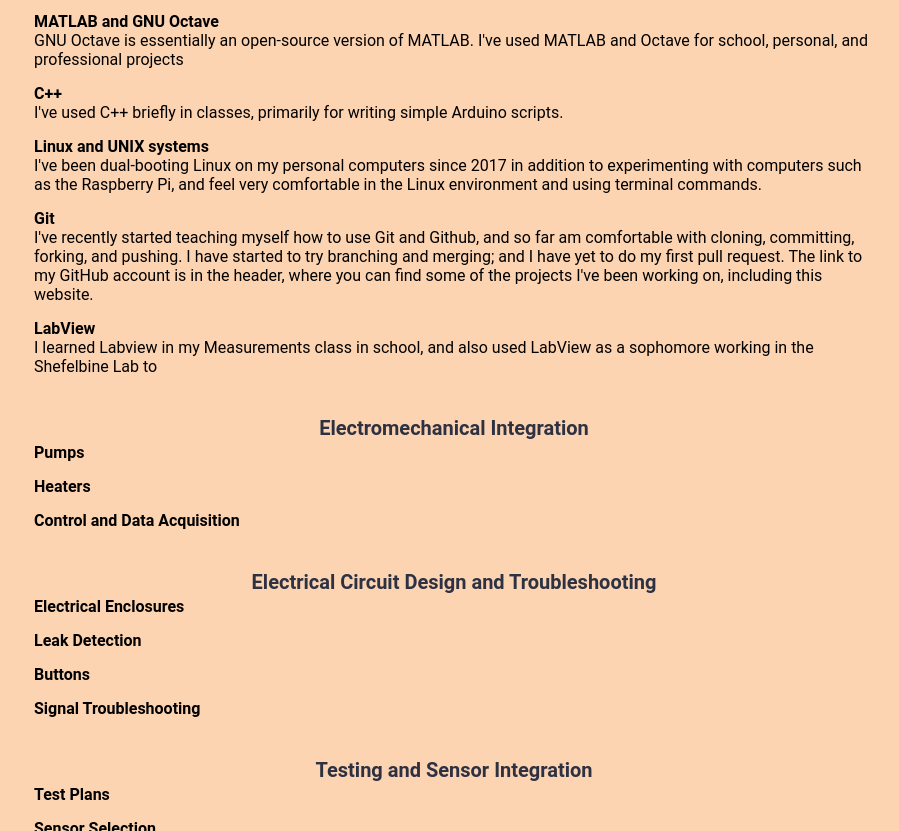
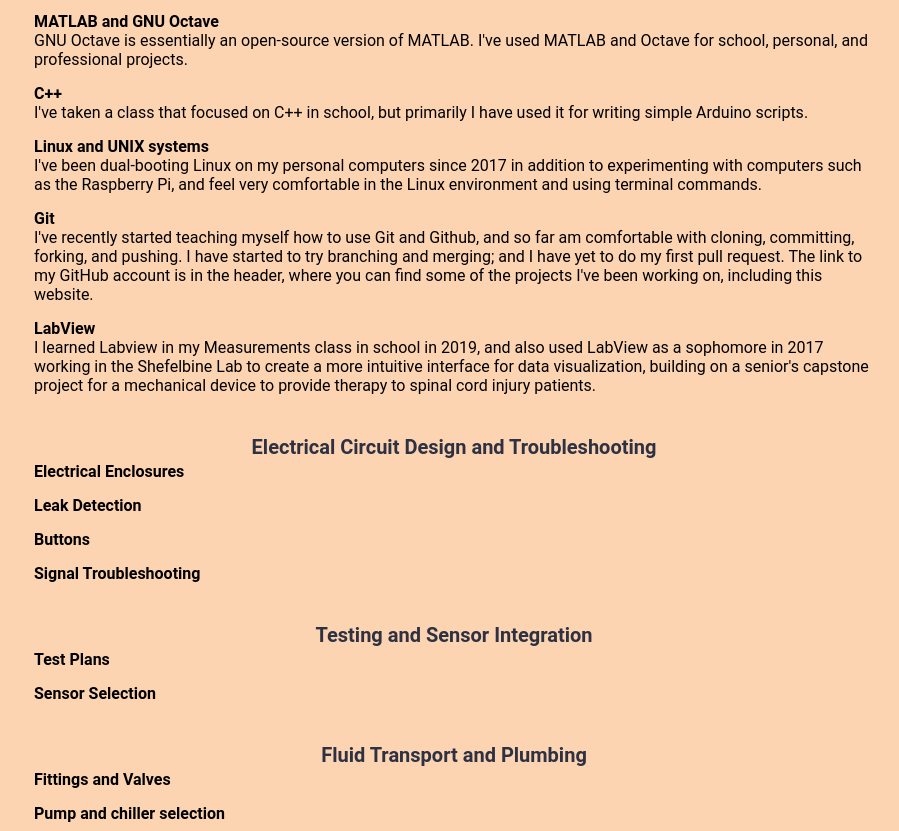
Before and after one commit to davidlate/portfolio, a plain HTML site: page skills.html in a window 1280 px wide. Shown: the part 3102-3933 px from the top of the page, without its empty margins (186-1085 px from the left). Drawn offline with Linux system fonts and the light colour scheme.

Commit message:
FInished software section

```diff
--- a/skills.html
+++ b/skills.html
@@ -184,10 +184,10 @@
                     </li>
                 </ul>
                 <li><h4>MATLAB and GNU Octave</h4>
-                <p>GNU Octave is essentially an open-source version of MATLAB.  I've used MATLAB and Octave for school, personal, and professional projects</p>
+                <p>GNU Octave is essentially an open-source version of MATLAB.  I've used MATLAB and Octave for school, personal, and professional projects.</p>
                 </li>
                 <li><h4>C++</h4>
-                <p>I've used C++ briefly in classes, primarily for writing simple Arduino scripts.</p></li>
+                <p>I've taken a class that focused on C++ in school, but primarily I have used it for writing simple Arduino scripts.</p></li>
                 <li><h4>Linux and UNIX systems</h4>
                     <p>I've been dual-booting Linux on my personal computers since 2017 in addition to experimenting with computers such as the Raspberry Pi, and feel very comfortable in the Linux environment and using terminal commands.</p>
                 </li>
@@ -197,20 +197,20 @@
                     of the projects I've been working on, including this website.
                 </p></li>
                 <li><h4>LabView</h4>
-                <p>I learned Labview in my Measurements class in school, and also used LabView as a sophomore working in the Shefelbine Lab to
-
+                <p>I learned Labview in my Measurements class in school in 2019, and also used LabView as a sophomore in 2017 working in the Shefelbine Lab to create a more intuitive interface for data visualization,
+                    building on a senior's capstone project for a mechanical device to provide therapy to spinal cord injury patients.
                 </p></li>
             </ol>
         </section>
 
-        <section class="electromechanical part" id="electromech">
+        <!-- <section class="electromechanical part" id="electromech">
             <h3>Electromechanical Integration</h3>
             <ol>
                 <li><h4>Pumps</h4></li>
                 <li><h4>Heaters</h4></li>
                 <li><h4>Control and Data Acquisition</h4></li>
             </ol>
-        </section>
+        </section> -->
 
         <section class="electrical part" id="electrical">
             <h3>Electrical Circuit Design and Troubleshooting</h3>
```
Also changed, not shown: index.html (+1 -1 lines).
